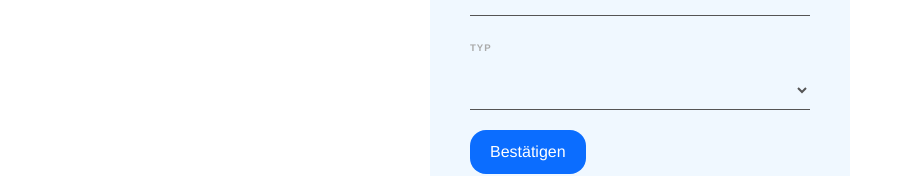
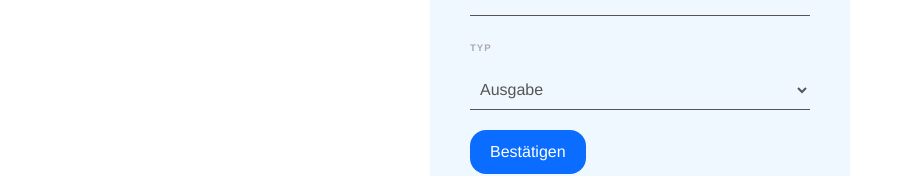
Before and after one commit to AronEmmermann/Finanzapp-Forntend, a Vue app: page / in a window 1280 px wide. Shown: the part 309-485 px from the top of the page, without its empty margins (0-900 px from the left). Built offline with nearby package versions, Linux system fonts and the light colour scheme.

Commit message:
Fehler korrigiert

```diff
--- a/src/components/GeldForm.vue
+++ b/src/components/GeldForm.vue
@@ -1,5 +1,5 @@
 <template>
-  <form @submit.prevent="handleSubmit">
+  <form>
     <label> Betrag:</label>
     <input type="number" required v-model="betrag">
     <div v-if="betragError" class="error"> {{betragError}} </div>
@@ -9,11 +9,11 @@
 
     <label> Typ </label>
     <select v-model="typ">
-      <option value="einnahme"> Einnahme </option>
-      <option value="ausgabe"> Ausgabe </option>
+      <option value="true"> Einnahme </option>
+      <option value="false"> Ausgabe </option>
     </select>
 
-    <button class="button" type="submit" @click="handleSubmit">Bestätigen</button>
+    <button class="button" type="submit" @click.prevent="handleSubmit">Bestätigen</button>
   </form>
 
 
```
